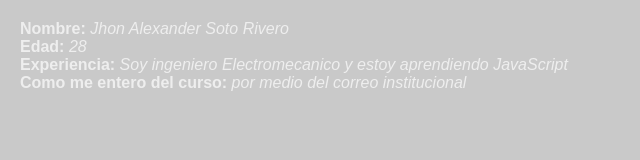
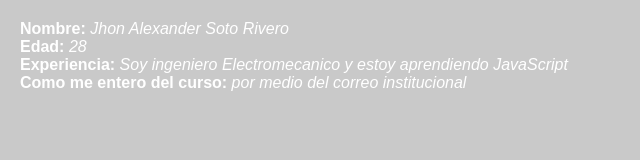
Before and after one commit to JhonAlexanderSotoRivero/Jhon_Soto_25_08_2022, a plain HTML site: page index.html in a window 1280 px wide. Shown: the full height of the page, 0-640 px from the left. Drawn offline with Linux system fonts and the light colour scheme.

Commit message:
modificacion

```diff
--- a/style.css
+++ b/style.css
@@ -5,5 +5,5 @@
 }
 body{
     margin: 20px;
-    color: #eee
+    color: #fff;
 }
```
